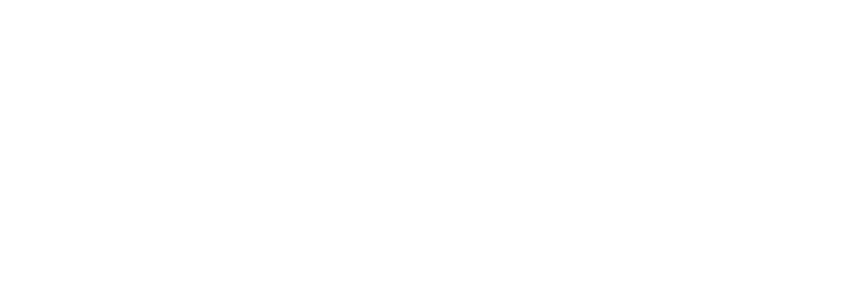
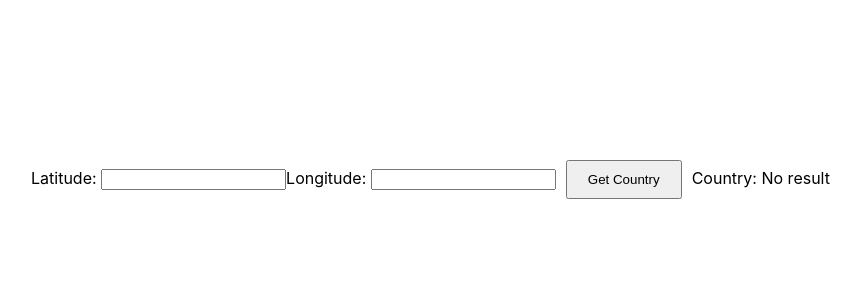
Before and after one commit to pavelchlebek/React-Typescript, a React (Create React App) app: page /countrySeeker in a window 1280 px wide. Before the commit this address had no page. Shown: the top 300 px of the page, without its empty margins (119-980 px from the left). Built offline with nearby package versions, Linux system fonts and the light colour scheme.

Commit message:
Add CountrySeeker.tsx

```diff
--- a/src/App.tsx
+++ b/src/App.tsx
@@ -8,9 +8,11 @@
 
 import { Debounce } from './components/screens/Debounce/Debounce';
 import { ES6Screen } from './components/screens/ES6Screen';
+import { CountrySeeker } from './components/screens/LiveCode/CountrySeeker';
 import { LiveCodeApp } from './components/screens/LiveCode/LiveCodeApp';
 import { RandomUser } from './components/screens/RandomUser/RandomUser';
 import { TodoApp } from './components/screens/TodoApp/TodoApp';
+import { TSScreen } from './components/screens/TSScreen';
 import { UseEffect } from './components/screens/UseEffect/UseEffect';
 import { UseReducer } from './components/screens/UseReducer';
 import { ContextApp } from './ContextApp';
@@ -27,6 +29,8 @@
         <Route path="/useEffect" element={<UseEffect />} />
         <Route path="/liveCode" element={<LiveCodeApp />} />
         <Route path="/es6" element={<ES6Screen />} />
+        <Route path="/ts" element={<TSScreen />} />
+        <Route path="/countrySeeker" element={<CountrySeeker />} />
       </Routes>
     </BrowserRouter>
   )
--- /dev/null
+++ b/src/components/screens/LiveCode/CountrySeeker.tsx
@@ -0,0 +1,35 @@
+import * as React from 'react';
+
+import countries from './data';
+
+type TProps = NoChildren
+
+export const CountrySeeker: React.FC<TProps> = () => {
+  const [lat, setLat] = React.useState(0)
+  const [lng, setLng] = React.useState(0)
+  const [country, setCountry] = React.useState("")
+
+  const getCountry = () => {
+    const countriesDiff = countries.map((item) => {
+      const diff = Math.abs(Math.pow(item.latitude - lat, 2) + Math.pow(item.longitude - lng, 2))
+      return {
+        country: item.country,
+        diff: diff,
+      }
+    })
+    let resultCountry = countriesDiff[0]
+    countriesDiff.forEach((item) => {
+      if (item.diff < resultCountry.diff) resultCountry = item
+    })
+    setCountry(resultCountry.country)
+  }
+
+  return (
+    <div style={{ margin: "150px" }}>
+      Latitude: <input type="number" onChange={(e) => setLat(parseFloat(e.target.value))} />
+      Longitude: <input type="number" onChange={(e) => setLng(parseFloat(e.target.value))} />
+      <button onClick={getCountry}>Get Country</button>
+      Country: {country ? country : "No result"}
+    </div>
+  )
+}
--- /dev/null
+++ b/src/components/screens/TSScreen.tsx
@@ -0,0 +1,31 @@
+import * as React from 'react';
+
+type TProps = NoChildren & {}
+
+// const personOne = {
+//   name: "Palko",
+//   age: 34,
+//   favoriteFood: "muffin",
+//   address: {
+//     street: "Somewhere",
+//     city: "Trinec",
+//   },
+// }
+
+// const objectKeys = Object.keys(personOne)
+
+// console.log(objectKeys)
+
+type TProperties = "propA" | "propB"
+type TMappedProperties = {
+  [P in TProperties]: P
+}
+
+const is: TMappedProperties = {
+  propA: "propA",
+  propB: "propB",
+}
+
+export const TSScreen: React.FC<TProps> = () => {
+  return <div style={{ margin: "150px" }}>Palko je bůh!!!</div>
+}
```
